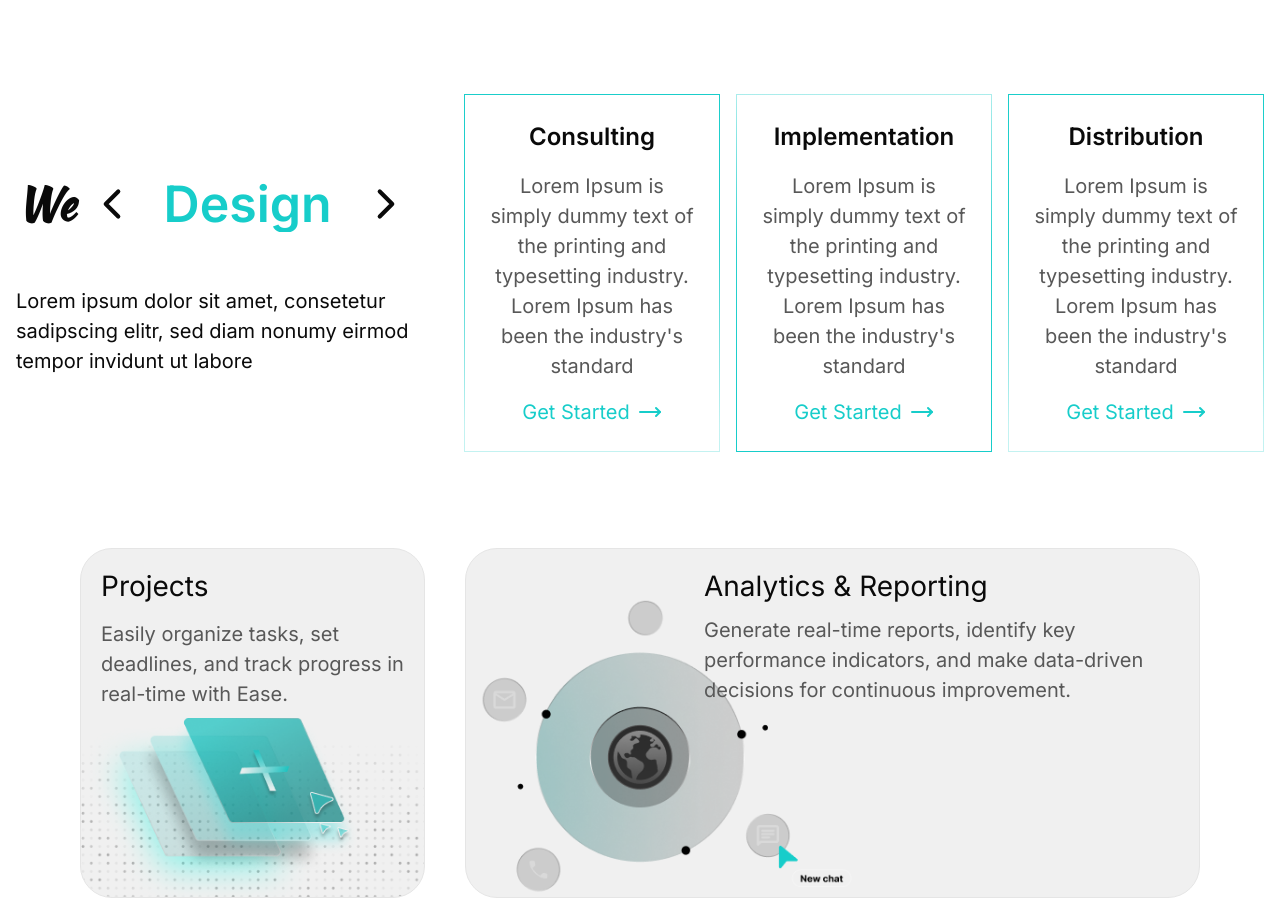
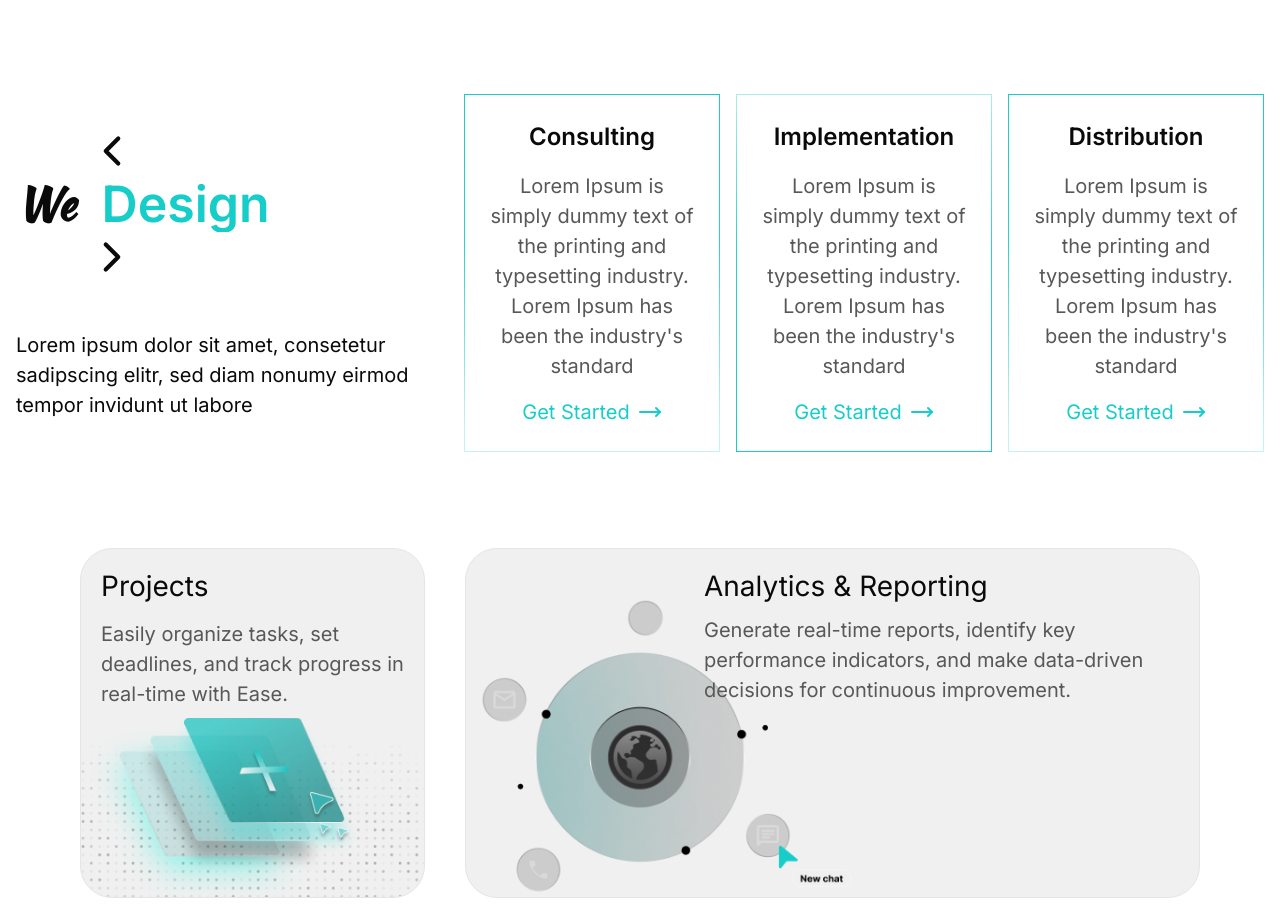
Before and after one commit to Roshen-Perera/ceylon-developers-portfolio, a Next.js app: page / in a window 1280 px wide. Shown: the part 3240-4163 px from the top of the page. Built offline with nearby package versions, Linux system fonts and the light colour scheme.

Commit message:
fix: Refactor layout structure in VerticalTextSlider for improved organization

```diff
--- a/components/slider.tsx
+++ b/components/slider.tsx
@@ -15,12 +15,13 @@ export default function VerticalTextSlider() {
   }, [words.length]);
 
   return (
-    <div className="flex text-center mb-8 items-center gap-3">
+    <div className="flex flex-col sm:flex-row text-center mb-8 items-center gap-3">
       {/* Left side: We */}
       <p className="2xl:text-[50px] xl:text-[45px] lg:text-[48px] md:text-[40px] sm:text-[36px] text-[36px] font-semibold">
         <span className="font-kaushan">We</span>
       </p>
 
+      <div>
         {/* Left Chevron */}
         <ChevronLeft size={50} className="cursor-pointer" />
 
@@ -46,5 +47,6 @@ export default function VerticalTextSlider() {
         {/* Right Chevron */}
         <ChevronRight size={50} className="cursor-pointer" />
       </div>
+    </div>
   );
 }
```
Lines whose indentation alone changed are shown as unchanged.
